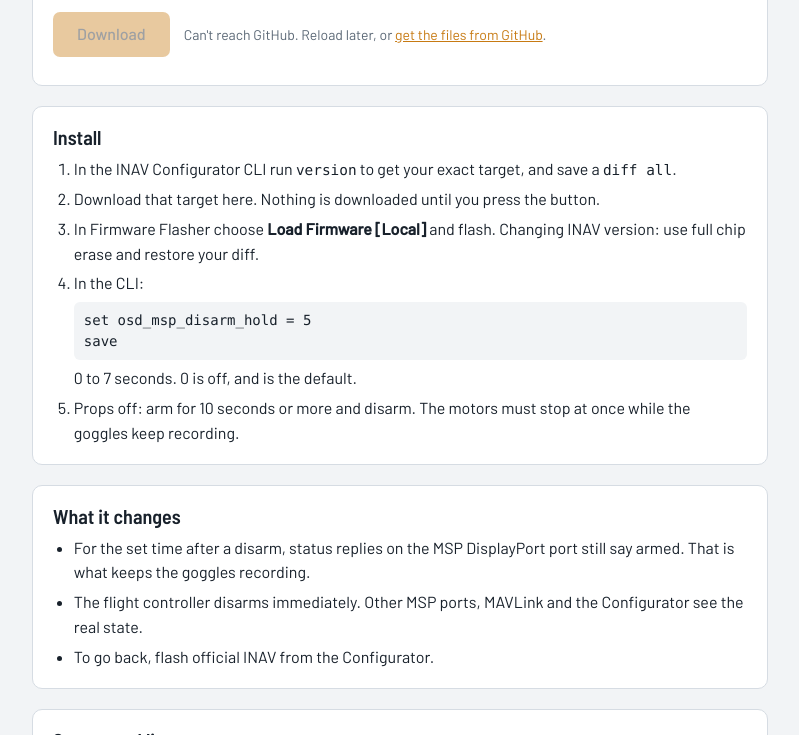
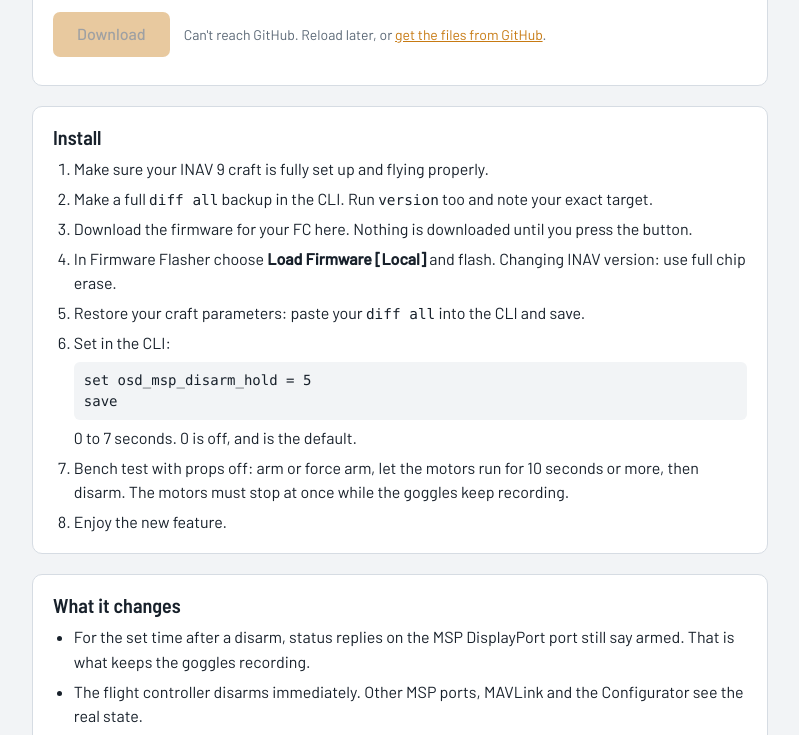
Before and after one commit to erwinquilloy/firmware-tools, a plain HTML site: page index.html in a window 1280 px wide. Shown: the part 657-1392 px from the top of the page, without its empty margins (240-1039 px from the left). Drawn offline with Linux system fonts and the light colour scheme; no server answers.

Commit message:
Downloader: 8-step install guide

```diff
--- a/index.html
+++ b/index.html
@@ -84,12 +84,15 @@ footer{color:var(--muted);font-size:14px}
   <section class="box">
     <h2>Install</h2>
     <ol>
-      <li>In the INAV Configurator CLI run <code>version</code> to get your exact target, and save a <code>diff all</code>.</li>
-      <li>Download that target here. Nothing is downloaded until you press the button.</li>
-      <li>In Firmware Flasher choose <b>Load Firmware [Local]</b> and flash. Changing INAV version: use full chip erase and restore your diff.</li>
-      <li>In the CLI:<pre>set osd_msp_disarm_hold = 5
+      <li>Make sure your INAV 9 craft is fully set up and flying properly.</li>
+      <li>Make a full <code>diff all</code> backup in the CLI. Run <code>version</code> too and note your exact target.</li>
+      <li>Download the firmware for your FC here. Nothing is downloaded until you press the button.</li>
+      <li>In Firmware Flasher choose <b>Load Firmware [Local]</b> and flash. Changing INAV version: use full chip erase.</li>
+      <li>Restore your craft parameters: paste your <code>diff all</code> into the CLI and save.</li>
+      <li>Set in the CLI:<pre>set osd_msp_disarm_hold = 5
 save</pre>0 to 7 seconds. 0 is off, and is the default.</li>
-      <li>Props off: arm for 10 seconds or more and disarm. The motors must stop at once while the goggles keep recording.</li>
+      <li>Bench test with props off: arm or force arm, let the motors run for 10 seconds or more, then disarm. The motors must stop at once while the goggles keep recording.</li>
+      <li>Enjoy the new feature.</li>
     </ol>
   </section>
 
```
